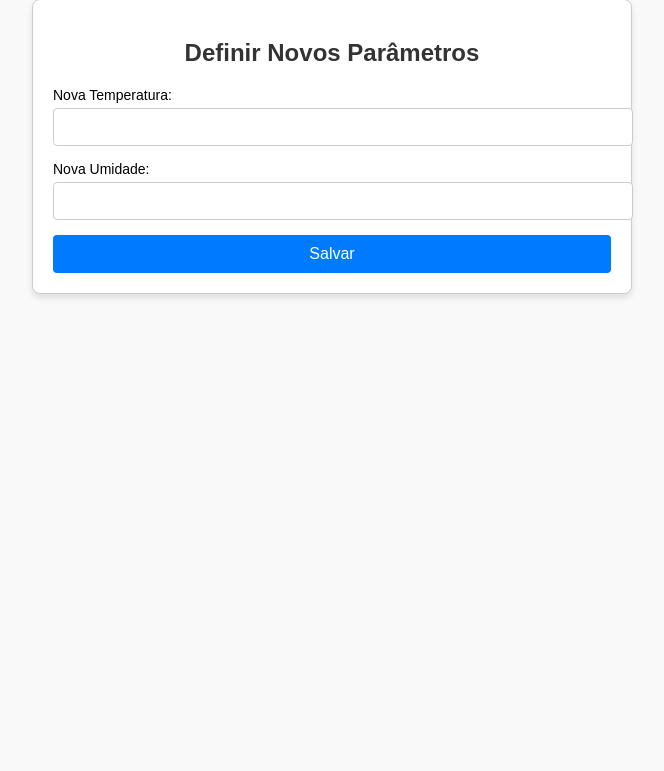
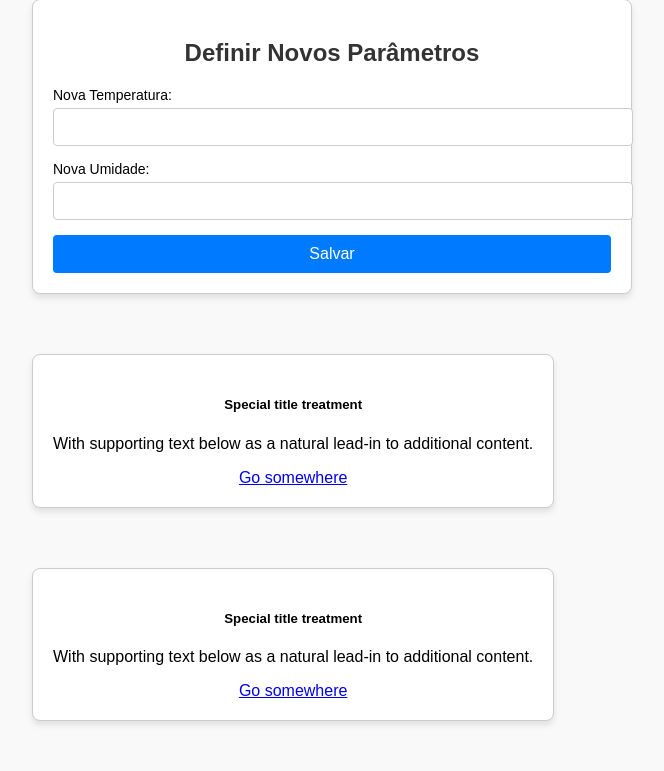
Before and after one commit to guilhermealano/project-temperature-humidity, a Flask app: page / in a window 1280 px wide. Shown: the part 418-1189 px from the top of the page, without its empty margins (308-972 px from the left). Before the commit the page ends 716 px from the top, so only its background shows below. Run offline with Flask 3, Linux system fonts and the light colour scheme; data that the repository does not hold is empty; some libraries are stand-ins or nearby versions.

Commit message:
test: new card

```diff
--- a/templates/index.html
+++ b/templates/index.html
@@ -118,6 +118,24 @@
                     </form>
                 </div>
             </div>
+            <div class="col-sm-6">
+                <div class="card">
+                  <div class="card-body">
+                    <h5 class="card-title">Special title treatment</h5>
+                    <p class="card-text">With supporting text below as a natural lead-in to additional content.</p>
+                    <a href="#" class="btn btn-primary">Go somewhere</a>
+                  </div>
+                </div>
+              </div>
+              <div class="col-sm-6">
+                <div class="card">
+                  <div class="card-body">
+                    <h5 class="card-title">Special title treatment</h5>
+                    <p class="card-text">With supporting text below as a natural lead-in to additional content.</p>
+                    <a href="#" class="btn btn-primary">Go somewhere</a>
+                  </div>
+                </div>
+              </div>
             <!-- <div class="column"> -->
             <!-- </div> -->
         </div>
```
